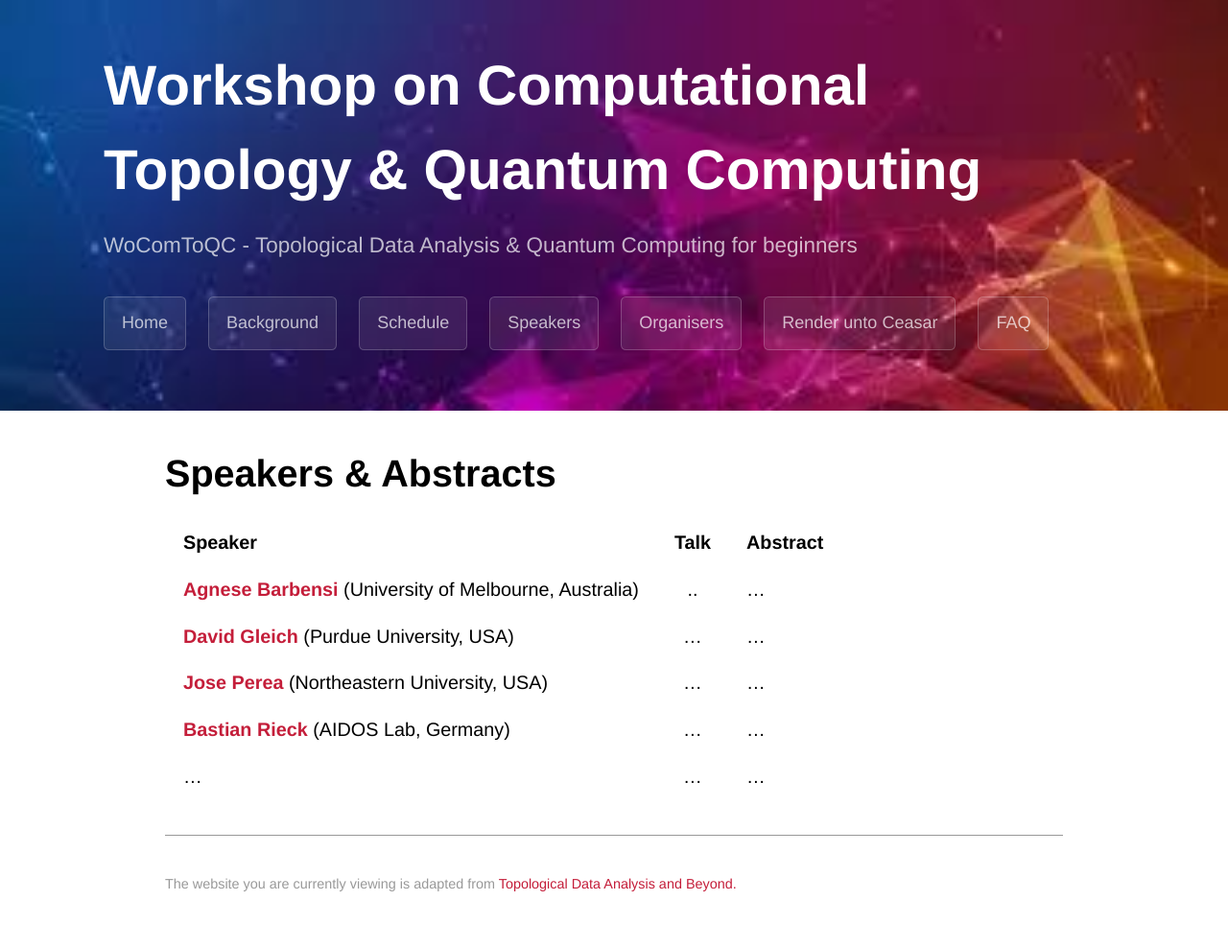
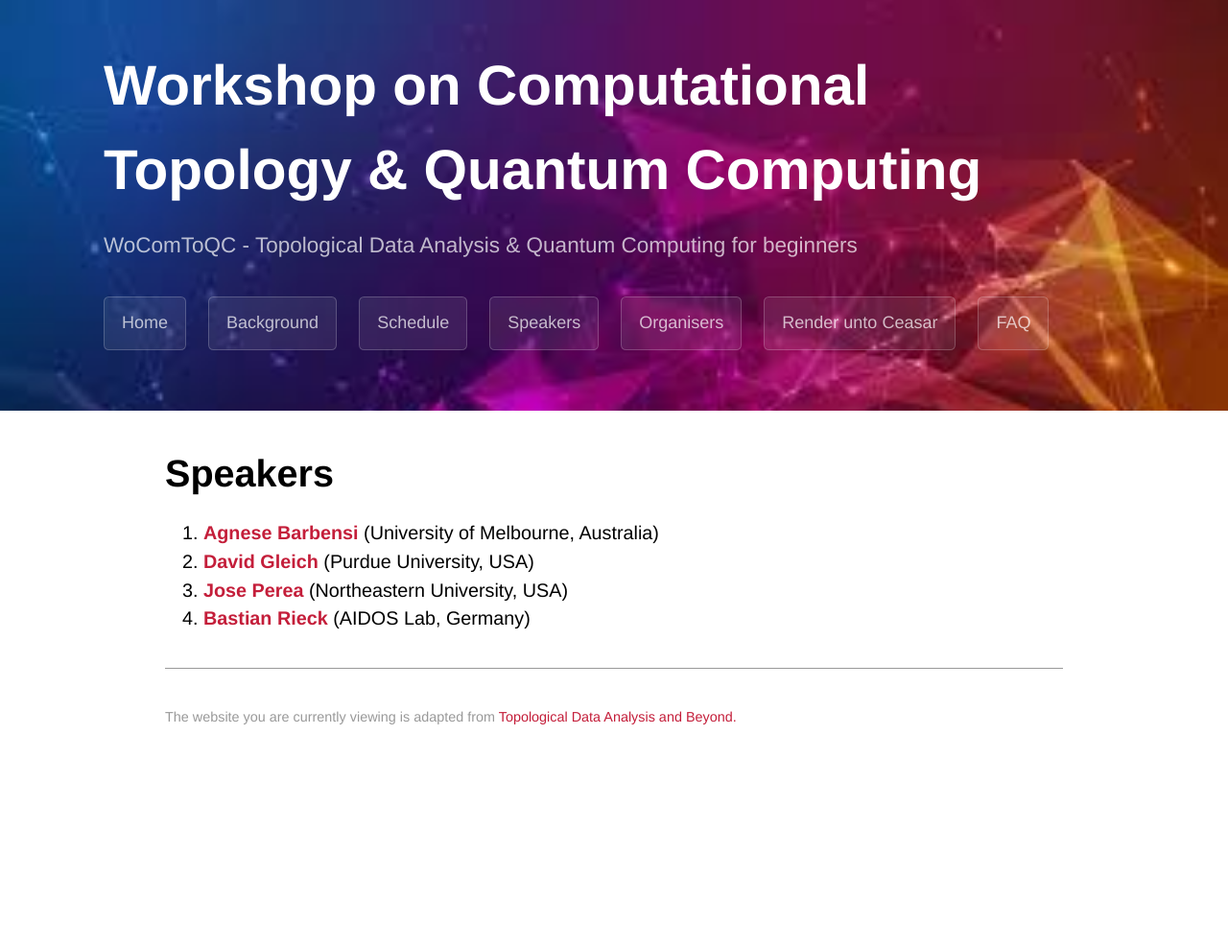
Before and after one commit to WoComtoQC/wocomtoqc.github.io, a Jekyll site: the page built from speakers.md, in a window 1280 px wide. Shown: the whole page at 96% size. Built offline with Jekyll 4.4.1, drawn with Linux system fonts in a browser that asks for light colours; some web fonts are replaced; our own code applies the rules of GitHub Pages for plain Markdown files; after the commit the page ends 900 px from its top, so only the background shows below that.

Commit message:
Update speakers.md

```diff
--- a/speakers.md
+++ b/speakers.md
@@ -5,14 +5,9 @@ layout: default
 
 
 
-# Speakers & Abstracts
+# Speakers
 
-
-
-| Speaker |  Talk| Abstract   |
-|:----------|:----------:|:----------|
-| [**Agnese Barbensi**](https://sites.google.com/view/agnesebarbensi/home) (University of Melbourne, Australia)     | ..  |  ...   |
-|   [**David Gleich**](https://www.cs.purdue.edu/homes/dgleich/) (Purdue University, USA)   | ... | ...          |
-|   [**Jose Perea**](https://www.joperea.com/) (Northeastern University, USA)   | ... |   ...        |
-|  [**Bastian Rieck**](https://bastian.rieck.me/) (AIDOS Lab, Germany)   |  ... | ...          |
-|  ...   | ... |  ...         |
+1. [**Agnese Barbensi**](https://sites.google.com/view/agnesebarbensi/home) (University of Melbourne, Australia)
+2. [**David Gleich**](https://www.cs.purdue.edu/homes/dgleich/) (Purdue University, USA)
+3.  [**Jose Perea**](https://www.joperea.com/) (Northeastern University, USA)
+4.  [**Bastian Rieck**](https://bastian.rieck.me/) (AIDOS Lab, Germany)
```
